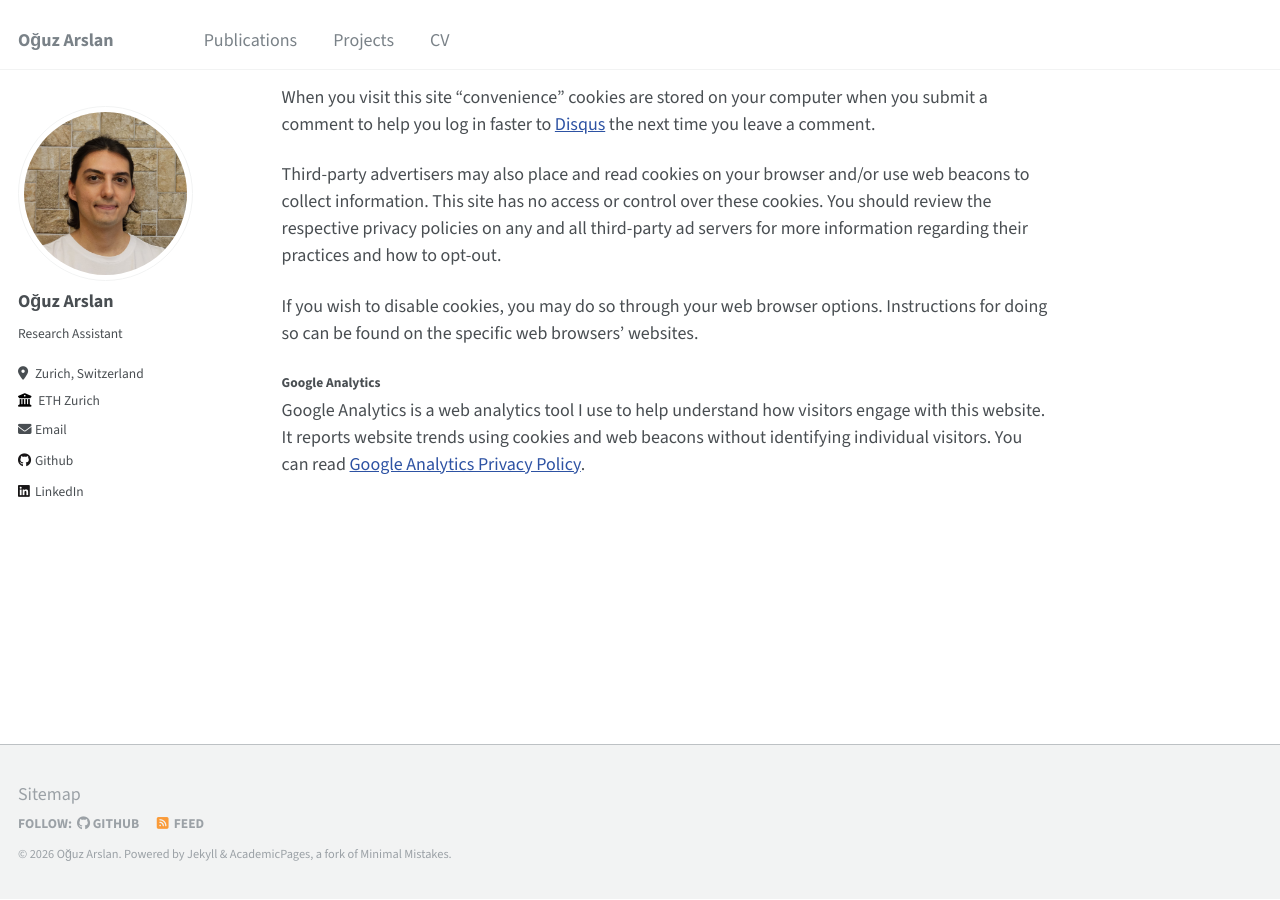
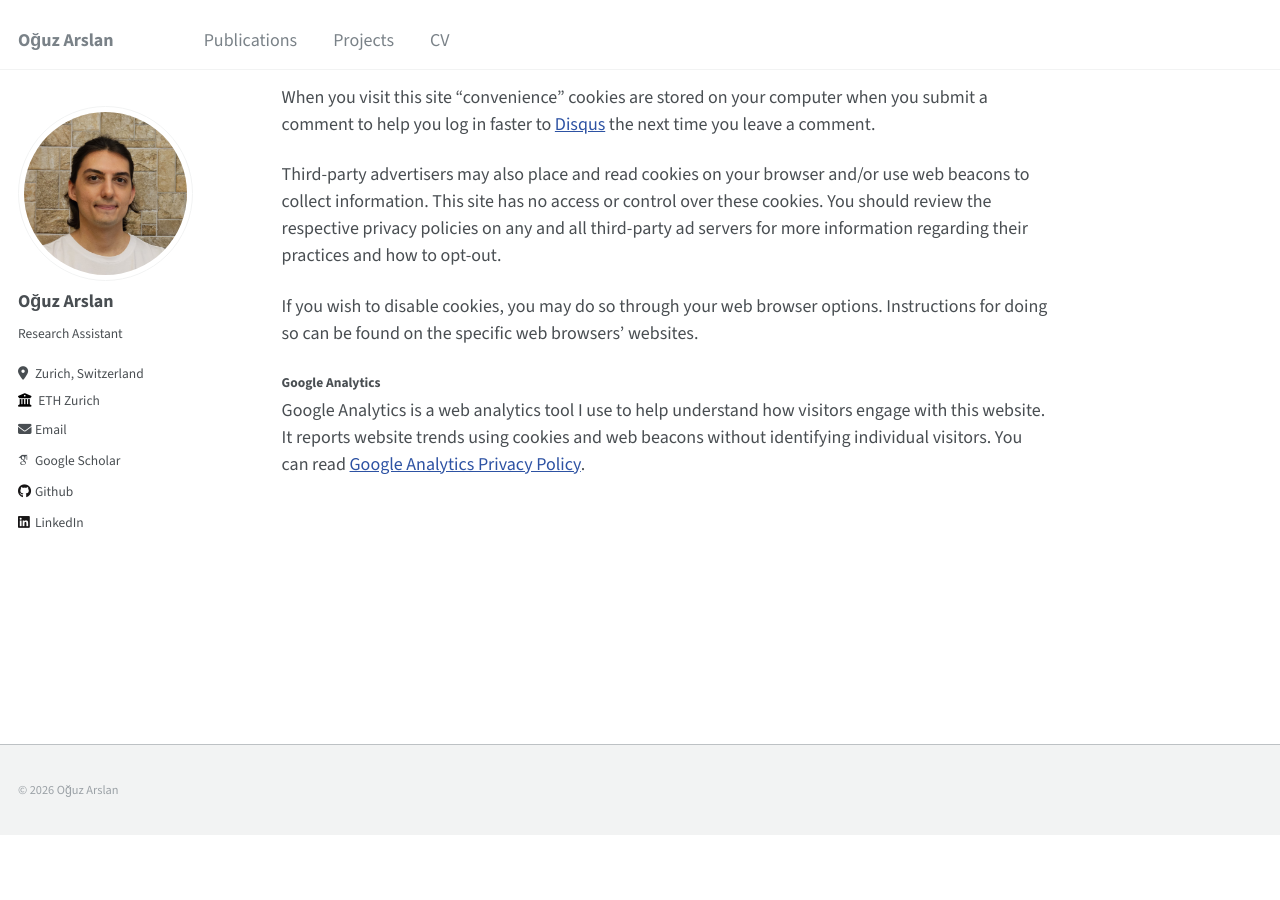
Before and after one commit to Boysle/boysle.github.io, a Jekyll site: the page built from _pages/terms.md, in a window 1280 px wide and 900 px high, scrolled down 808 px. Built offline with Jekyll 4.4.1, drawn with Linux system fonts in a browser that asks for light colours; some web fonts are replaced; after the commit the page ends 1644 px from its top, so only the background shows below that.

Commit message:
Updated the main page.

```diff
--- a/_config.yml
+++ b/_config.yml
@@ -32,7 +32,7 @@ author:
 
   # Academic websites
   arxiv            : # URL - Update with the correct link to your profile
-  googlescholar    : # URL
+  googlescholar    : "https://scholar.google.com/citations?hl=en&view_op=list_works&gmla=AEk_c1t0ETwNC_u53jPkHIJmSYveeJbLCq2FVYjIfdoJoBRUCAhk_ZS-6v4_nXCxZM-tU_FIo4FYWrRI7PIBQw&user=dgqRnPUAAAAJ"
   impactstory      : # URL
   orcid            : # URL
   semantic         : # URL
--- a/_includes/footer.html
+++ b/_includes/footer.html
@@ -1,22 +1,3 @@
 {% include base_path %}
 
-{% if site.author.github or site.author.bitbucket or site.atom_feed.hide != true %}
-<div class="page__footer-follow">
-  <ul class="social-icons">
-    {% if site.data.ui-text[site.locale].follow_label %}
-      <li><strong>{{ site.data.ui-text[site.locale].follow_label }}</strong></li>
-    {% endif %}
-    {% if site.author.github %}
-      <li><a href="http://github.com/{{ site.author.github }}"><i class="fab fa-github" aria-hidden="true"></i> GitHub</a></li>
-    {% endif %}
-    {% if site.author.bitbucket %}
-      <li><a href="http://bitbucket.org/{{ site.author.bitbucket }}"><i class="fab fa-bitbucket" aria-hidden="true"></i> Bitbucket</a></li>
-    {% endif %}
-    {% if site.atom_feed.hide != true %}
-    <li><a href="{% if site.atom_feed.path %}{{ site.atom_feed.path }}{% else %}{{ base_path }}/feed.xml{% endif %}"><i class="fa fa-fw fa-rss-square" aria-hidden="true"></i> {{ site.data.ui-text[site.locale].feed_label | default: "Feed" }}</a></li>
-    {% endif %}
-  </ul>
-</div>
-{% endif %}
-
-<div class="page__footer-copyright">&copy; {{ site.time | date: '%Y' }} {{ site.name | default: site.title }}. {{ site.data.ui-text[site.locale].powered_by | default: "Powered by" }} <a href="http://jekyllrb.com" rel="nofollow">Jekyll</a> &amp; <a href="https://github.com/academicpages/academicpages.github.io">AcademicPages</a>, a fork of <a href="https://mademistakes.com/work/minimal-mistakes-jekyll-theme/" rel="nofollow">Minimal Mistakes</a>.</div>
+<div class="page__footer-copyright">&copy; {{ site.time | date: '%Y' }} {{ site.name | default: site.title }}</div>
--- a/_includes/footer/custom.html
+++ b/_includes/footer/custom.html
@@ -1,3 +1,2 @@
 <!-- start custom footer snippets -->
-<a href="/sitemap/">Sitemap</a>
 <!-- end custom footer snippets -->
--- a/_includes/seo.html
+++ b/_includes/seo.html
@@ -7,7 +7,11 @@
 {% assign seo_url = seo_url | default: site.github.url %}
 
 {% if page.title %}
-  {% assign seo_title = page.title | append: " " | append: site.title_separator | append: " " | append: site.title %}
+  {% if page.permalink == "/" %}
+    {% assign seo_title = site.title %}
+  {% else %}
+    {% assign seo_title = page.title | append: " " | append: site.title_separator | append: " " | append: site.title %}
+  {% endif %}
 {% endif %}
 
 {% if seo_title %}
```
Also changed, not shown: README.md (+4 -2 lines), _pages/about.md (+1 -3 lines).
